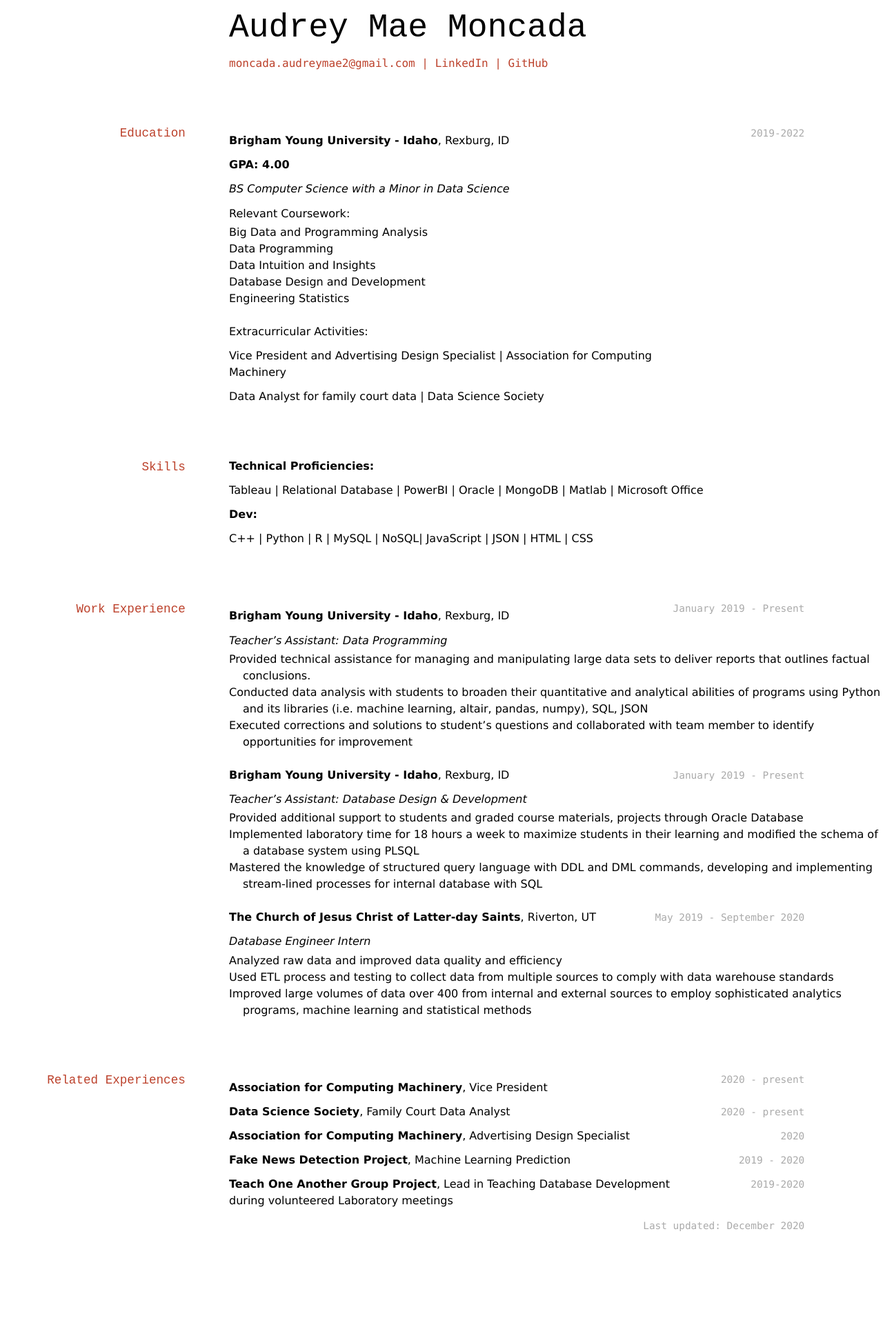
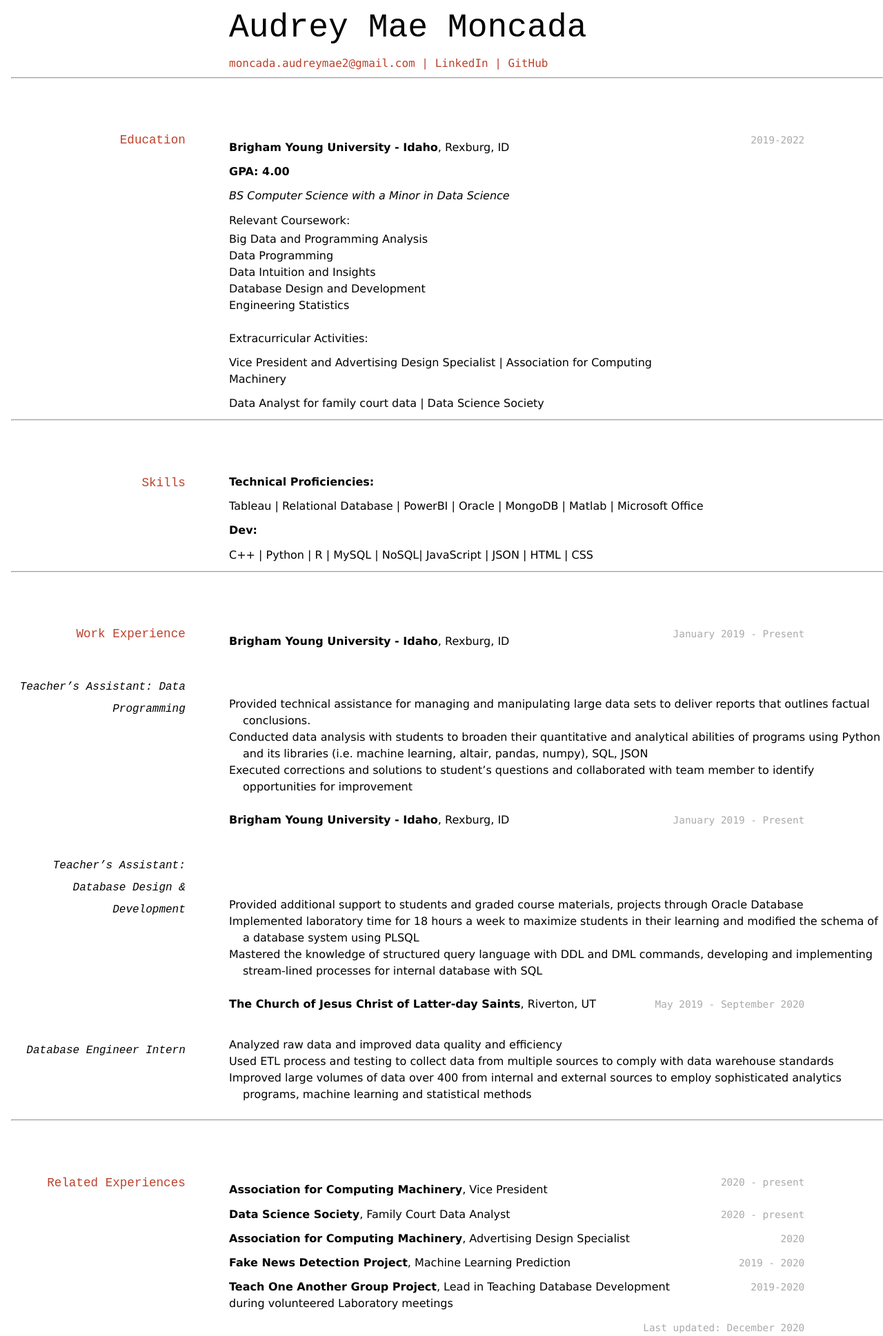
Before and after one commit to byuids-resumes/audreymae_resume, a Jekyll site: the page built from docs/index.md, in a window 1280 px wide. Shown: the whole page at 69% size. Built offline with Jekyll 4.4.1, drawn with Linux system fonts in a browser that asks for light colours; before the commit the page ends 1789 px from its top, so only the background shows below that.

Commit message:
Small fixes Moncada_Resume

```diff
--- a/docs/index.md
+++ b/docs/index.md
@@ -11,6 +11,8 @@ title: Audrey Mae Moncada's Resume
 </div>
 
 <!-- https://www.monique.tech/the-art-of-markdown -->
+
+---
 
 ## Education
 
@@ -35,9 +37,7 @@ Extracurricular Activities:
 
 <span>Data Analyst for family court data | Data Science Society</span>
 
-
-
-
+---
 
 ## Skills
 
@@ -49,6 +49,7 @@ Extracurricular Activities:
 
 <span>C++  | Python  |  R  |  MySQL  | NoSQL| JavaScript | JSON | HTML | CSS</span>
 
+---
 
 ## Work Experience
 
@@ -56,7 +57,7 @@ Extracurricular Activities:
 
 __Brigham Young University - Idaho__, Rexburg, ID
 
-*Teacher's Assistant: Data Programming*
+### *Teacher's Assistant: Data Programming*
 
 > * Provided technical assistance for managing and manipulating large data sets to deliver reports that outlines factual conclusions.
 > * Conducted data analysis with students to broaden their quantitative and analytical abilities of programs using Python and its libraries (i.e. machine learning, altair, pandas, numpy), SQL, JSON
@@ -67,7 +68,7 @@ __Brigham Young University - Idaho__, Rexburg, ID
 
 __Brigham Young University - Idaho__, Rexburg, ID
 
-*Teacher's Assistant: Database Design & Development*
+### *Teacher's Assistant: Database Design & Development*
 
 > * Provided additional support to students and graded course materials, projects through Oracle Database
 > * Implemented laboratory time for 18 hours a week to maximize students in their learning and modified the schema of a database system using PLSQL
@@ -77,11 +78,12 @@ __Brigham Young University - Idaho__, Rexburg, ID
 
 __The Church of Jesus Christ of Latter-day Saints__, Riverton, UT
 
-*Database Engineer Intern*
+### *Database Engineer Intern*
 > * Analyzed raw data and improved data quality and efficiency
 > * Used ETL process and testing to collect data from multiple sources to comply with data warehouse standards
 > * Improved large volumes of data over 400 from internal and external sources to employ sophisticated analytics programs, machine learning and statistical methods
 
+---
 
 ## Related Experiences
 
```
